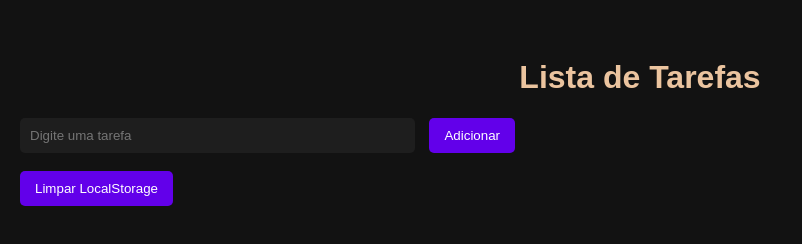
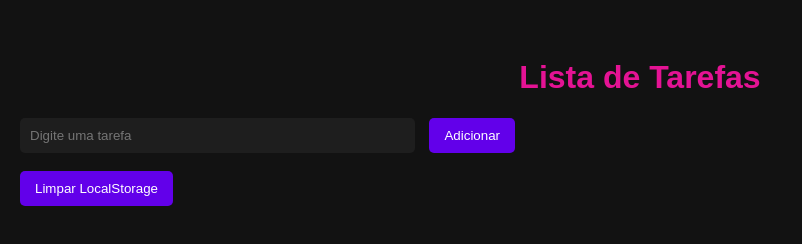
Before and after one commit to marcoscaldas/Live82CrudComLocalStorageJS, a plain HTML site: page index.html in a window 1280 px wide. Shown: the whole page, without its empty margins (0-802 px from the left). Drawn offline with Linux system fonts and the light colour scheme.

Commit message:
alterado a cor do H1 outra vez

```diff
--- a/style.css
+++ b/style.css
@@ -7,7 +7,7 @@ body {
 }
 
 h1 {
-    color: #ebc49f;
+    color: #e41394;
     text-align: center;
 }
 
```
